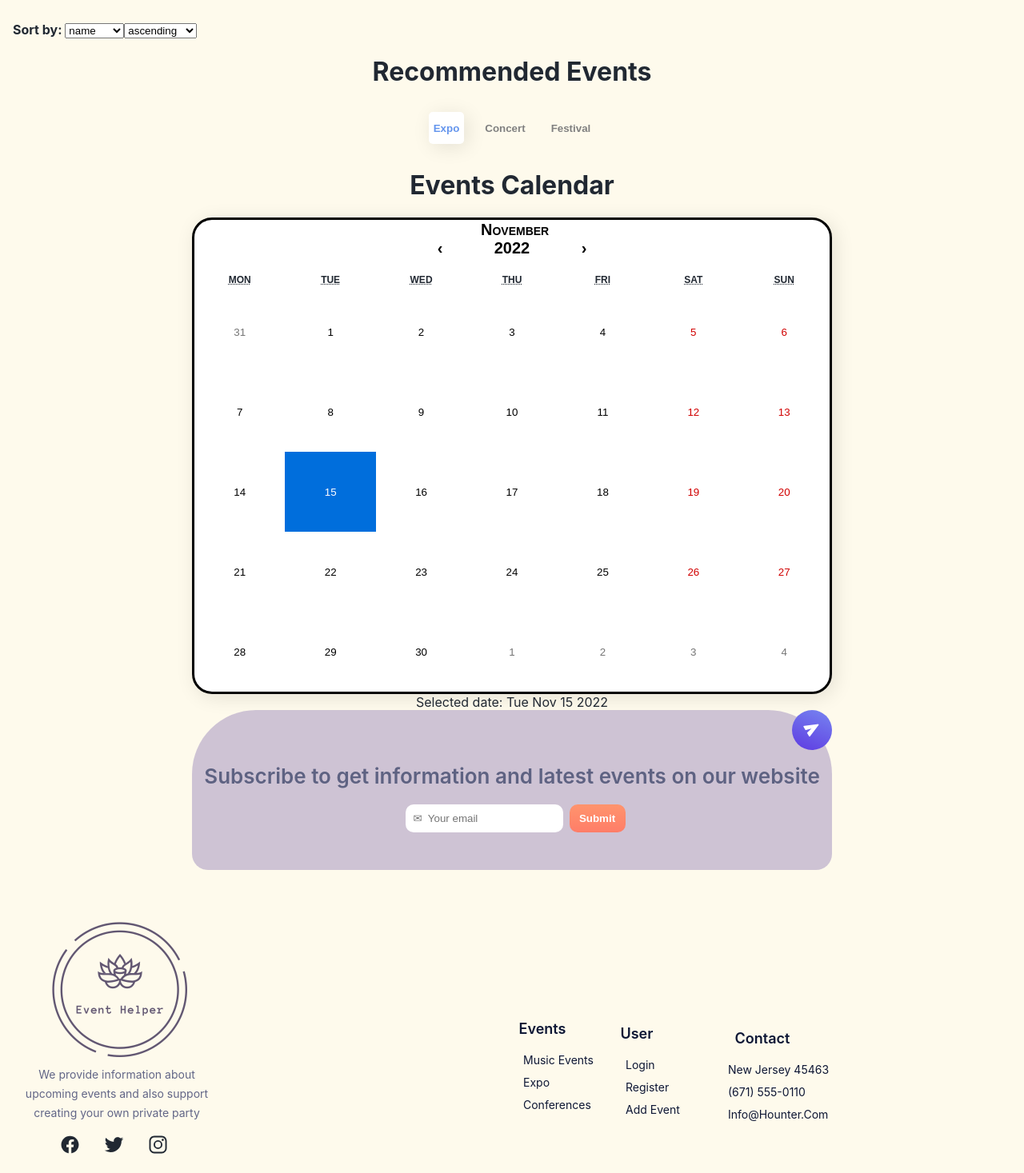
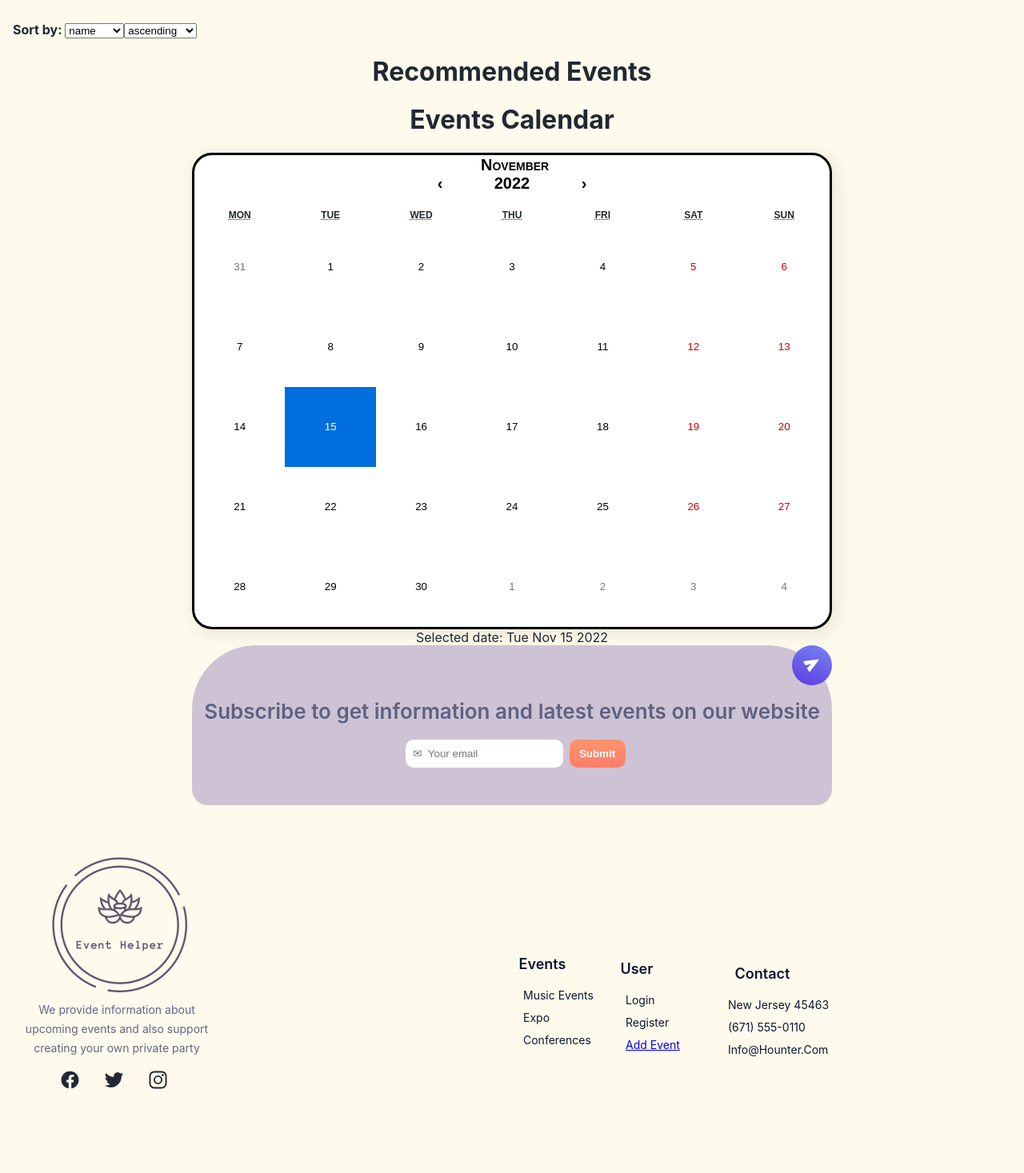
Before and after one commit to KZwolski/CodeCool-Project-Grande, a React (Create React App) app in the folder frontend/event-helper/: page /home in a window 1280 px wide. Shown: the part 323-1790 px from the top of the page at 80% size. After the commit the page ends 1734 px from the top, so only its background shows below. Built offline with nearby package versions, Linux system fonts and the light colour scheme; no server answers.

Commit message:
Need fronted and adding picture
Former-commit-id: 986c16d0dcb04771775a0d5229bfde4c13d71e00
Former-commit-id: bd4b8b69f2a36d7fe3549207df3314c1656239ed
Former-commit-id: 669a91c081b794a3bec5cbf233ec117e9a8bccef

```diff
--- a/frontend/event-helper/src/components/CreateEventForm.js
+++ b/frontend/event-helper/src/components/CreateEventForm.js
@@ -40,13 +40,14 @@ function CreateEventForm() {
             case "price":
                 setPrice(value)
                 break;
-            case "toVerification":
+            case "publicEvent":
                 setPublicEvent(value)
                 break;
         }
     }
 
     const handleSubmit  = () => {
+        console.log(publicEvent)
         const requestOptions = {
             method: 'POST',
             headers: { 'Content-Type': 'application/json; charset=UTF-8',
@@ -60,8 +61,7 @@ function CreateEventForm() {
                 linkToEventPage: link,
                 description: description,
                 price: price,
-                publicEvent: publicEvent,
-                })                             // TODO add userId after login implementation
+                publicEvent: publicEvent,})   // TODO add userId after login implementation
         };
         fetch('http://localhost:8080/api/events/create-event', requestOptions)
             .then(response => console.log(response.status))
--- a/frontend/event-helper/src/components/Footer.js
+++ b/frontend/event-helper/src/components/Footer.js
@@ -30,7 +30,7 @@ export default function Footer() {
                 <ul>
                     <li>Login</li>
                     <li>Register</li>
-                    <li>Add Event</li>
+                    <li><a href="/add-event">Add Event</a></li>
                 </ul></div>
             <div className="footer-contact">Contact
                 <ul>
--- a/frontend/event-helper/src/pages/MainPage.js
+++ b/frontend/event-helper/src/pages/MainPage.js
@@ -33,7 +33,7 @@ export default function MainPage() {
             </nav>
             <Events sortBy={sortBy} asc={asc} />
             <h1>Recommended Events</h1>
-            <RecommendedEvents/>
+            {/*<RecommendedEvents/>*/}
             <CalendarTile/>
             <SubscribePanel/>
             <Footer/>
```
Also changed, not shown: 1 other file (tests, documents, lock files or other folders).
